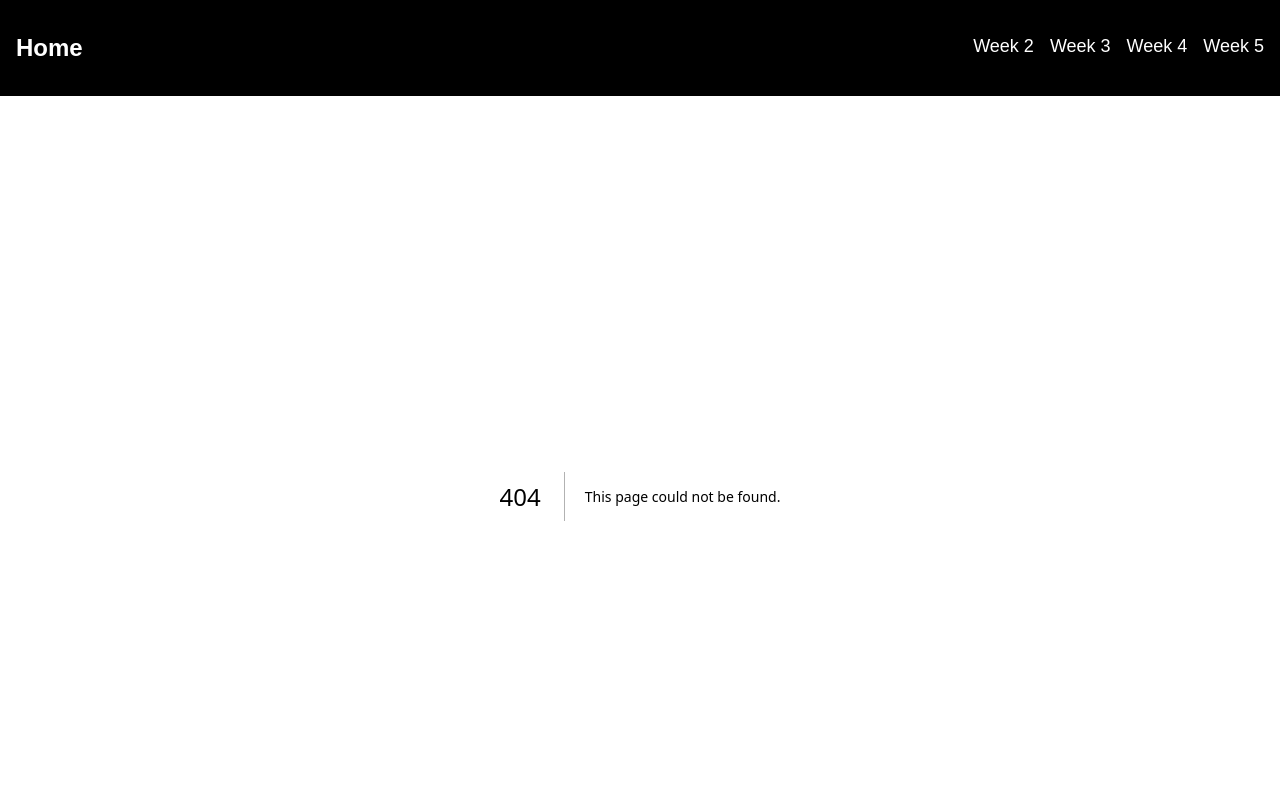
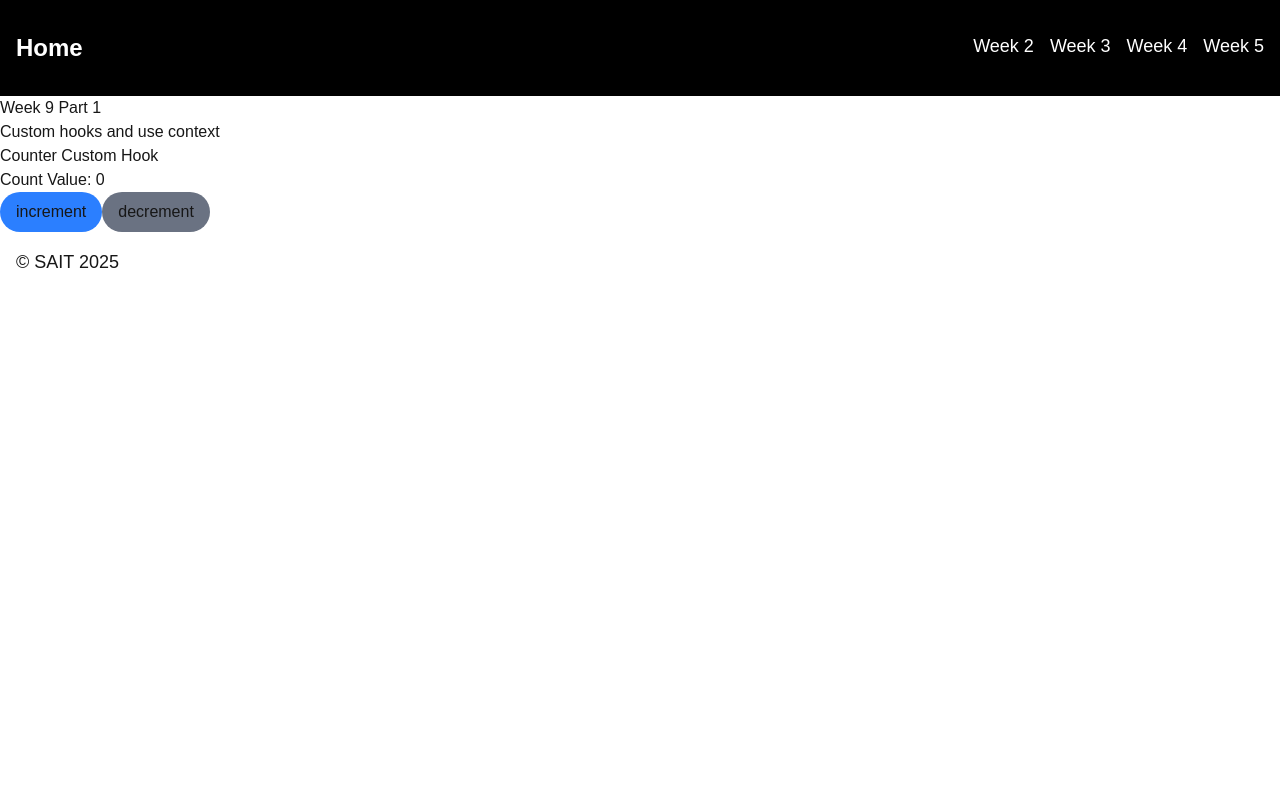
Before and after one commit to louielynmata/cprg-306-demo-site, a Next.js app: page /week-9 in a window 1280 px wide. Before the commit this address had no page. Shown: the top 800 px of the page. Built offline with nearby package versions, Linux system fonts and the light colour scheme.

Commit message:
useCounter code and refactor
example code and optimization of page organization

```diff
--- a/app/components/Button.js
+++ b/app/components/Button.js
@@ -1,7 +1,8 @@
-export default function Button({
+export function SimpleButton({
   displayText = "Click me",
   eventHandler,
-  colors = "bg-black text-white hover:bg-blue-800 ",
+  // not awesome because 1 color added will override all of this
+  colors = "bg-black text-white hover:bg-blue-800",
 }) {
   return (
     <button
@@ -12,3 +13,20 @@ export default function Button({
     </button>
   );
 }
+
+export function AppButton({ text, onClick, variant = "primary" }) {
+  const variants = {
+    primary:
+      "bg-blue-500 hover:bg-blue-700 dark:bg-orange-500 hover:dark:bg-orange-700",
+    secondary:
+      "bg-gray-500 hover:bg-gray-700 dark:bg-gray-600 hover:dark:bg-gray-800",
+  };
+  return (
+    <button
+      onClick={onClick}
+      className={`${variants[variant]} px-4 py-2 rounded-full cursor-pointer`}
+    >
+      {text}
+    </button>
+  );
+}
--- /dev/null
+++ b/app/hooks/useCounter.js
@@ -0,0 +1,9 @@
+import { useState } from "react";
+
+export function useCounter(initialValue = 9000) {
+  const [count, setCount] = useState(initialValue);
+  const increment = () => setCount(count + 1);
+  const decrement = () => setCount(count - 1);
+
+  return { count, increment, decrement };
+}
--- a/app/week-8/page.js
+++ b/app/week-8/page.js
@@ -22,7 +22,7 @@ export default function Page() {
   }
   useEffect(() => {
     fetchCharacters();
-  }, []);
+  }, [characters]);
 
   if (error) {
     return (
--- /dev/null
+++ b/app/week-9/CounterDemoSection.js
@@ -0,0 +1,18 @@
+"use client";
+import { useCounter } from "../hooks/useCounter";
+import { AppButton } from "../components/Button";
+export default function CounterDemoSection() {
+  const { count, increment, decrement } = useCounter(0);
+  return (
+    <section>
+      <header>
+        <h2>Counter Custom Hook</h2>
+      </header>
+      <div>
+        <h3>Count Value: {count}</h3>
+        <AppButton text="increment" onClick={increment} />
+        <AppButton text="decrement" onClick={decrement} variant="secondary" />
+      </div>
+    </section>
+  );
+}
--- /dev/null
+++ b/app/week-9/page.js
@@ -0,0 +1,14 @@
+import CounterDemoSection from "./CounterDemoSection";
+
+export default function Page() {
+  return (
+    <main>
+      {/* TODO: Use PageHeader component */}
+      <header>
+        <h1>Week 9 Part 1</h1>
+        <p>Custom hooks and use context</p>
+      </header>
+      <CounterDemoSection />
+    </main>
+  );
+}
```
